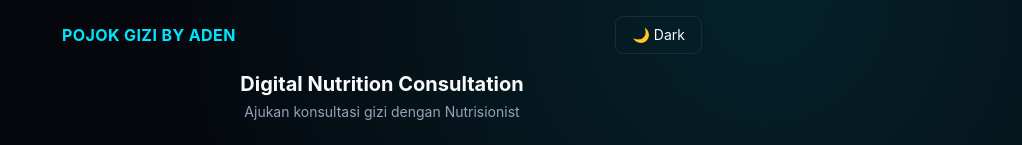
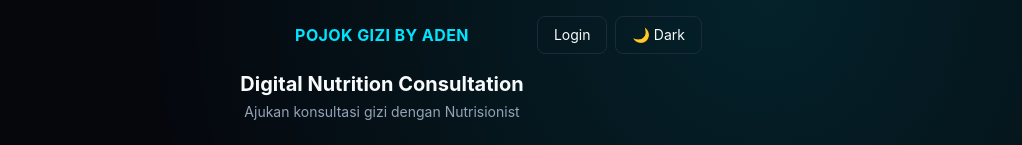
Before and after one commit to Nanonymou/Pojok-Gizi, a Next.js app: page /request-gizi in a window 1280 px wide. Shown: the top 145 px of the page, without its empty margins (258-1280 px from the left). Built offline with nearby package versions, Linux system fonts and the light colour scheme; no server answers.

Commit message:
Refactor header layout and add login link

```diff
--- a/app/request-gizi/page.js
+++ b/app/request-gizi/page.js
@@ -60,11 +60,20 @@ export default function RequestGiziPage() {
           "radial-gradient(circle at 80% 0%, var(--primary-soft), transparent 45%), var(--background)",
       }}
     >
-      <header className="flex items-center justify-between px-4 py-4 max-w-2xl mx-auto">
-        <div className="font-bold tracking-wide" style={{ color: "var(--primary)" }}>
+      <header className="grid grid-cols-3 items-center px-4 py-4 max-w-2xl mx-auto">
+        <div />
+        <div
+          className="font-bold tracking-wide text-center"
+          style={{ color: "var(--primary)" }}
+        >
           POJOK GIZI BY ADEN
         </div>
-        <ThemeToggle />
+        <div className="flex items-center justify-end gap-2">
+          <a href="/login" className="btn-ghost text-sm" title="Login Nutrisionist">
+            Login
+          </a>
+          <ThemeToggle />
+        </div>
       </header>
 
       <main className="max-w-lg mx-auto px-4 pb-16">
```
